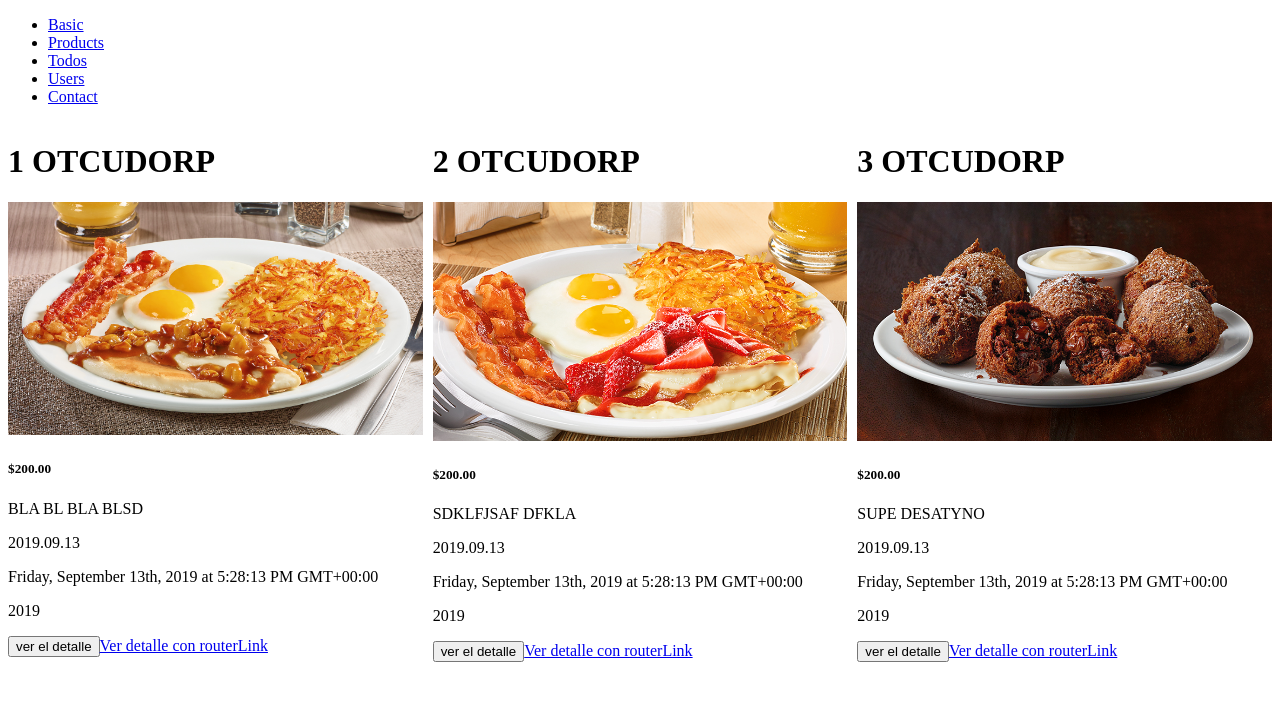
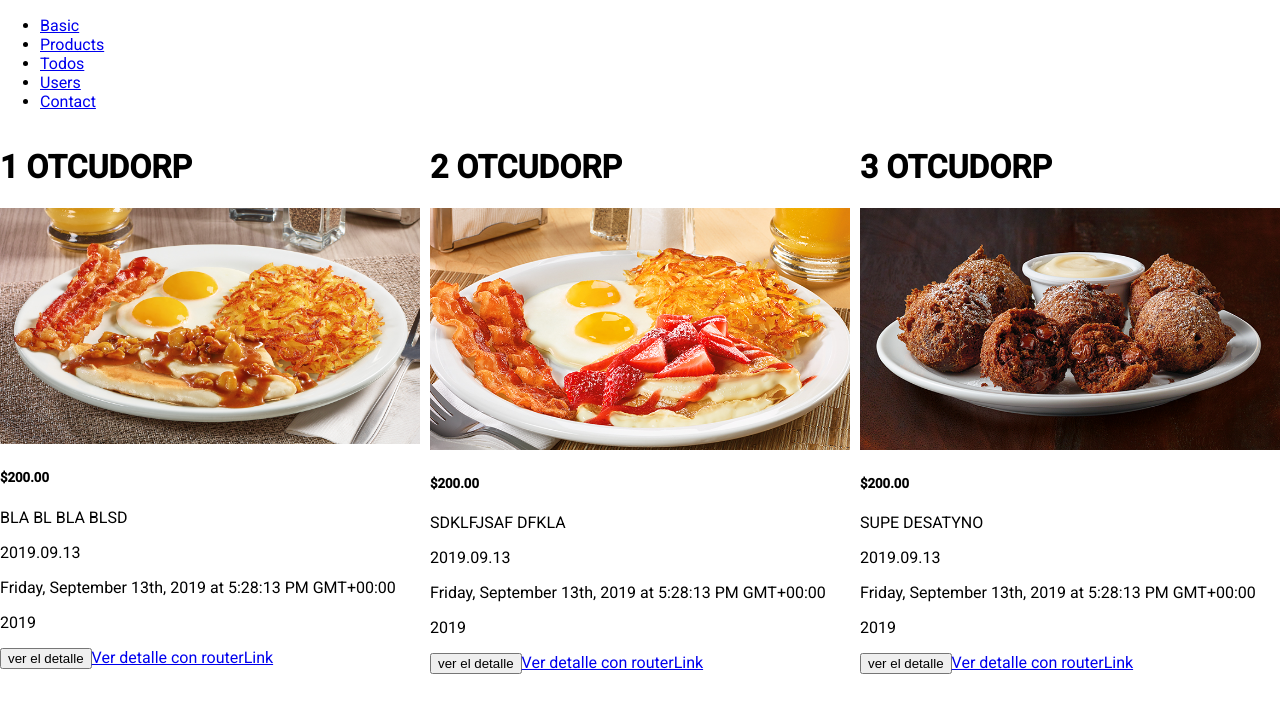
Before and after one commit to EscuelaIt/angular-v8, an Angular app: page /products in a window 1280 px wide. Shown: the top 712 px of the page. Built offline with nearby package versions, Linux system fonts and the light colour scheme.

Commit message:
⬆️ install angular/material

```diff
--- a/angular.json
+++ b/angular.json
@@ -28,6 +28,7 @@
               "src/assets"
             ],
             "styles": [
+              "./node_modules/@angular/material/prebuilt-themes/deeppurple-amber.css",
               "src/styles.scss"
             ],
             "scripts": []
@@ -93,6 +94,7 @@
               "src/assets"
             ],
             "styles": [
+              "./node_modules/@angular/material/prebuilt-themes/deeppurple-amber.css",
               "src/styles.scss"
             ],
             "scripts": []
@@ -124,6 +126,7 @@
           }
         }
       }
-    }},
+    }
+  },
   "defaultProject": "myapp"
 }
--- a/package.json
+++ b/package.json
@@ -12,14 +12,17 @@
   "private": true,
   "dependencies": {
     "@angular/animations": "~8.2.4",
+    "@angular/cdk": "~8.2.0",
     "@angular/common": "~8.2.4",
     "@angular/compiler": "~8.2.4",
     "@angular/core": "~8.2.4",
     "@angular/forms": "~8.2.4",
+    "@angular/material": "^8.2.0",
     "@angular/platform-browser": "~8.2.4",
     "@angular/platform-browser-dynamic": "~8.2.4",
     "@angular/router": "~8.2.4",
     "date-fns": "^2.2.1",
+    "hammerjs": "^2.0.8",
     "rxjs": "~6.4.0",
     "tslib": "^1.10.0",
     "zone.js": "~0.9.1"
--- a/src/app/app.module.ts
+++ b/src/app/app.module.ts
@@ -6,6 +6,7 @@
 import { AppRoutingModule } from './app-routing.module';
 import { AppComponent } from './app.component';
 import { Page404Component } from './page404/page404.component';
+import { BrowserAnimationsModule } from '@angular/platform-browser/animations';
 
 @NgModule({
   declarations: [
@@ -16,7 +17,8 @@
     BrowserModule,
     AppRoutingModule,
     FormsModule,
-    HttpClientModule
+    HttpClientModule,
+    BrowserAnimationsModule
   ],
   providers: [],
   bootstrap: [AppComponent]
--- a/src/index.html
+++ b/src/index.html
@@ -6,6 +6,8 @@
   <base href="/">
   <meta name="viewport" content="width=device-width, initial-scale=1">
   <link rel="icon" type="image/x-icon" href="favicon.ico">
+  <link href="https://fonts.googleapis.com/css?family=Roboto:300,400,500&display=swap" rel="stylesheet">
+  <link href="https://fonts.googleapis.com/icon?family=Material+Icons" rel="stylesheet">
 </head>
 <body>
   <app-root></app-root>
--- a/src/main.ts
+++ b/src/main.ts
@@ -1,3 +1,4 @@
+import 'hammerjs';
 import { enableProdMode } from '@angular/core';
 import { platformBrowserDynamic } from '@angular/platform-browser-dynamic';
 
--- a/src/styles.scss
+++ b/src/styles.scss
@@ -1 +1,4 @@
 /* You can add global styles to this file, and also import other style files */
+
+html, body { height: 100%; }
+body { margin: 0; font-family: Roboto, "Helvetica Neue", sans-serif; }
```
Also changed, not shown: 1 other file (tests, documents, lock files or other folders).
